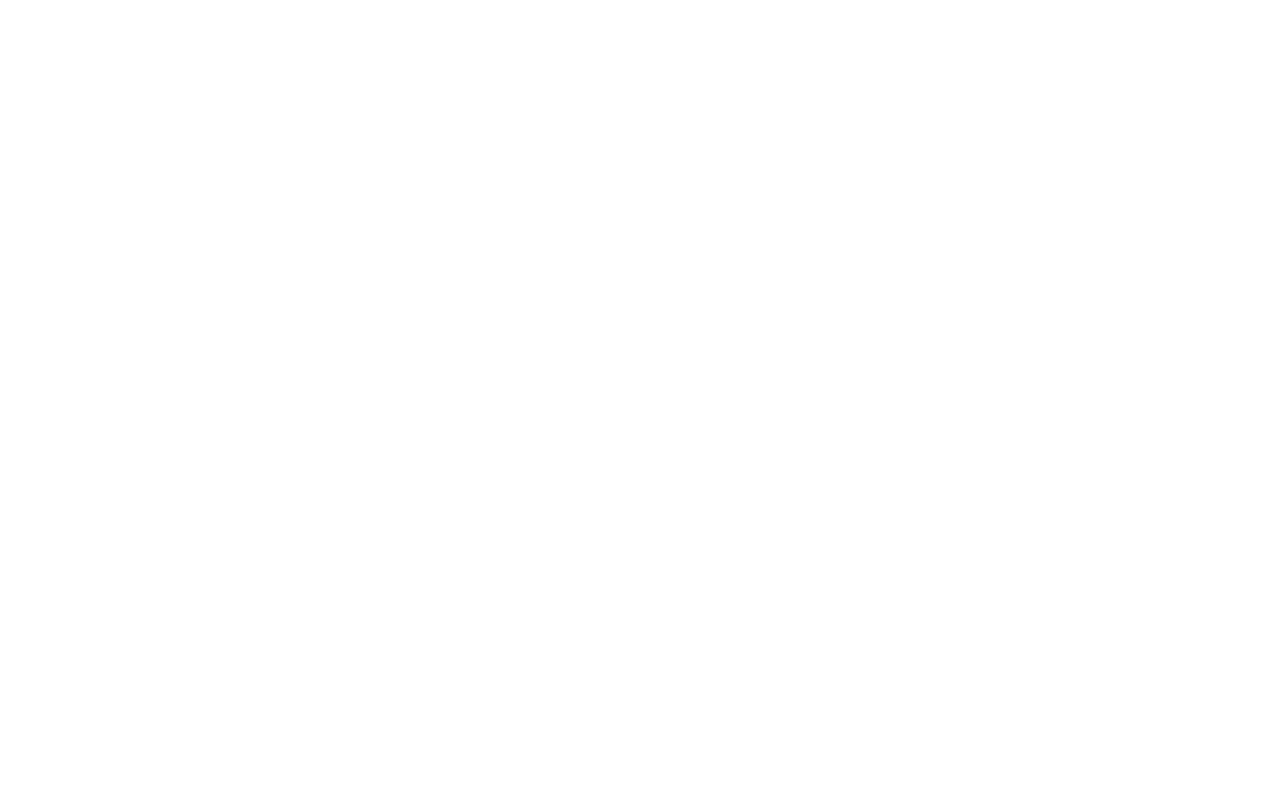
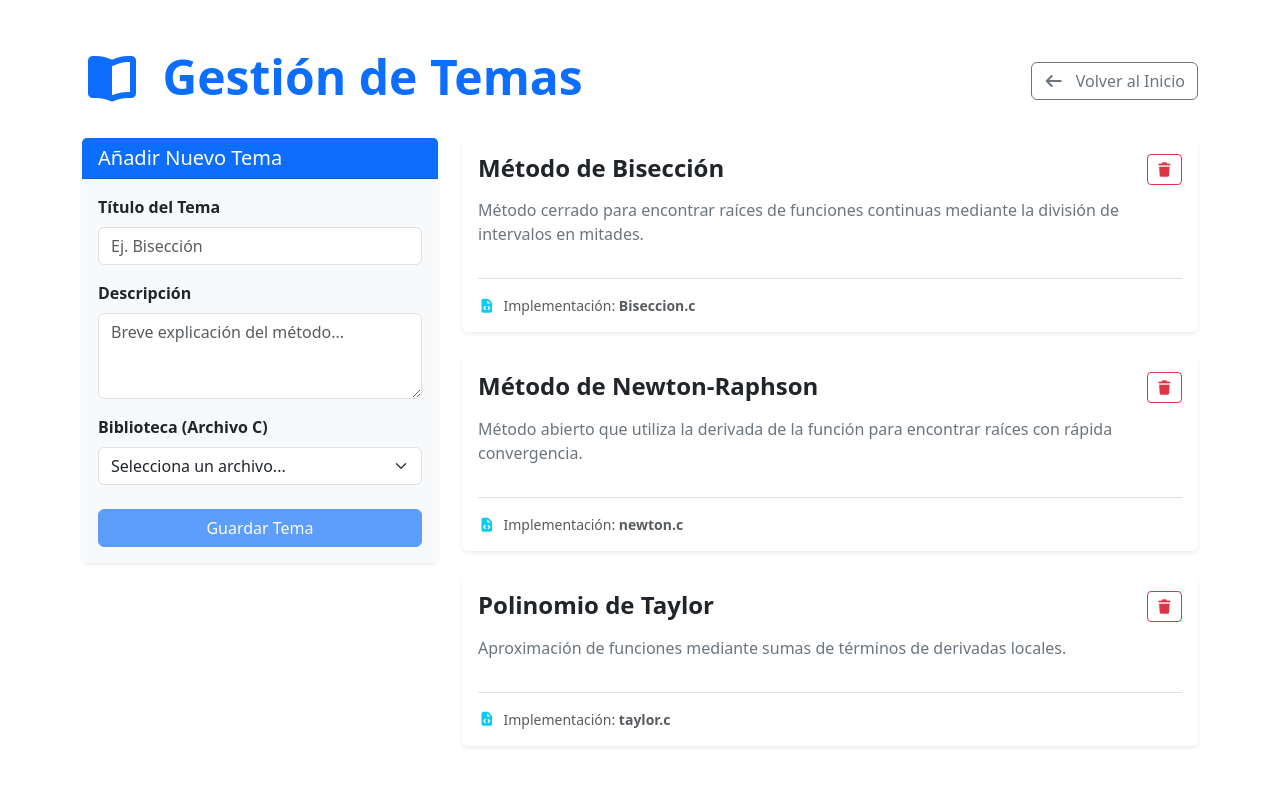
Before and after one commit to M4nnueh/Proyecto-integrador, an Angular app: page /temas in a window 1280 px wide. Before the commit this address led to /. Shown: the top 786 px of the page. Built offline with nearby package versions, Linux system fonts and the light colour scheme.

Commit message:
feat(temas): agregar servicio, modelo y componente de temas con biblioteca desplegable

```diff
--- a/src/app/app.routes.ts
+++ b/src/app/app.routes.ts
@@ -6,11 +6,15 @@
 import { DashboardProfesorComponent } from './dashboard-profesor/dashboard-profesor';
 import { DashboardAdminComponent } from './dashboard-admin/dashboard-admin';
 import { BlogComponent } from './blog.component/blog.component';
+import { EvaluarComponent } from './evaluar/evaluar.component';
+import { Temas } from './temas/temas';
 
 export const routes: Routes = [
   { path: '', component: HomeComponent },
   { path: 'home', component: HomeComponent },
   { path: 'nosotros', component: NosotrosComponent },
+  { path: 'evaluar', component: EvaluarComponent },
+  { path: 'temas', component: Temas },
   { path: 'login', component: LoginComponent },
   { path: 'dashboard/estudiante', component: DashboardEstudianteComponent },
   { path: 'dashboard/profesor', component: DashboardProfesorComponent },
--- a/src/app/dashboard-estudiante/dashboard-estudiante.html
+++ b/src/app/dashboard-estudiante/dashboard-estudiante.html
@@ -23,19 +23,72 @@
 
 <main class="bg-white py-5">
   <div class="container">
-    <div class="row justify-content-center">
-      <div class="col-md-8">
-        <div class="dashboard-card p-5 text-center">
-          <h1 class="display-4 fw-bold">Dashboard de Estudiante</h1>
-          <div class="my-5">
-            <i class="fas fa-chalkboard-user fa-4x text-muted mb-4"></i>
-            <h2 class="display-1 fw-bold text-secondary">Pendiente</h2>
-            <p class="lead">Esta sección está en desarrollo. Pronto encontrarás tu progreso, cursos y recursos exclusivos.</p>
+    <div class="row justify-content-center mb-4">
+      <div class="col-md-10 text-center">
+        <h1 class="display-5 fw-bold">Bienvenido, Estudiante 👋</h1>
+        <p class="lead text-muted">Aquí encontrarás todo lo que necesitas para continuar con tu aprendizaje.</p>
+      </div>
+    </div>
+
+    <div class="row g-4 justify-content-center">
+
+      <!-- Cursos -->
+      <div class="col-md-4">
+        <div class="card h-100 shadow-sm border-0 text-center p-4">
+          <div class="mb-3">
+            <i class="fas fa-book fa-3x text-warning"></i>
           </div>
-          <a routerLink="/home" class="btn btn-cafe btn-lg">Volver al inicio</a>
+          <h4 class="fw-bold">Cursos</h4>
+          <p class="text-muted">Accede a los cursos de Análisis Numérico disponibles para ti.</p>
+          <div class="mt-auto">
+            <div class="dropdown">
+              <button class="btn btn-warning w-100 dropdown-toggle" data-bs-toggle="dropdown">Ver Cursos</button>
+              <ul class="dropdown-menu w-100">
+                <li><a routerLink="/curso/taylor" class="dropdown-item">Polinomio de Taylor</a></li>
+                <li><a routerLink="/curso/ecuacion-1var" class="dropdown-item">Ecuaciones de 1 variable</a></li>
+                <li><a routerLink="/curso/aproximacion" class="dropdown-item">Aproximación de un polinomio</a></li>
+              </ul>
+            </div>
+          </div>
         </div>
       </div>
+
+      <!-- Temas -->
+      <div class="col-md-4">
+        <div class="card h-100 shadow-sm border-0 text-center p-4">
+          <div class="mb-3">
+            <i class="fas fa-layer-group fa-3x text-primary"></i>
+          </div>
+          <h4 class="fw-bold">Temas</h4>
+          <p class="text-muted">Consulta los temas y las bibliotecas de implementación disponibles.</p>
+          <div class="mt-auto">
+            <a routerLink="/temas" class="btn btn-primary w-100">Ver Temas</a>
+          </div>
+        </div>
+      </div>
+
+      <!-- Evaluaciones -->
+      <div class="col-md-4">
+        <div class="card h-100 shadow-sm border-0 text-center p-4">
+          <div class="mb-3">
+            <i class="fas fa-clipboard-check fa-3x text-success"></i>
+          </div>
+          <h4 class="fw-bold">Evaluaciones</h4>
+          <p class="text-muted">Revisa y completa tus evaluaciones académicas asignadas.</p>
+          <div class="mt-auto">
+            <a routerLink="/evaluar" class="btn btn-success w-100">Ver Evaluaciones</a>
+          </div>
+        </div>
+      </div>
+
     </div>
+
+    <div class="row justify-content-center mt-4">
+      <div class="col-md-4 text-center">
+        <a routerLink="/home" class="btn btn-outline-secondary">← Volver al inicio</a>
+      </div>
+    </div>
+
   </div>
 </main>
 
--- a/src/app/evaluar/evaluar.component.html
+++ b/src/app/evaluar/evaluar.component.html
@@ -6,6 +6,7 @@
       <span class="ev-header__title">Evaluar</span>
     </div>
     <p class="ev-header__sub">Sistema de evaluación académica</p>
+    <a routerLink="/" class="btn btn--ghost btn--back" style="margin-top: 0.5rem; display: inline-block;">← Volver al Inicio</a>
   </header>
 
   @if (vista() === 'lista') {
--- a/src/app/evaluar/evaluar.component.ts
+++ b/src/app/evaluar/evaluar.component.ts
@@ -1,6 +1,7 @@
 import { Component, signal, inject } from '@angular/core';
 import { FormsModule } from '@angular/forms';
 import { CommonModule } from '@angular/common';
+import { RouterLink } from '@angular/router';
 import { EvaluarService } from './evaluar.service';
 import { Evaluacion } from './evaluar.model';
 
@@ -9,7 +10,7 @@
 @Component({
   selector: 'app-evaluar',
   standalone: true,
-  imports: [FormsModule, CommonModule],
+  imports: [FormsModule, CommonModule, RouterLink],
   templateUrl: './evaluar.component.html',
   styleUrl: './evaluar.component.css',
 })
--- /dev/null
+++ b/src/app/temas/tema.model.ts
@@ -0,0 +1,6 @@
+export interface Tema {
+  id: string;
+  titulo: string;
+  descripcion: string;
+  biblioteca: string; // Puede ser la ruta o nombre del archivo C (ej. Biseccion.c)
+}
--- /dev/null
+++ b/src/app/temas/temas.css
@@ -0,0 +1,7 @@
+.tema-card {
+  transition: transform 0.2s ease, box-shadow 0.2s ease;
+}
+.tema-card:hover {
+  transform: translateY(-5px);
+  box-shadow: 0 .5rem 1rem rgba(0,0,0,.15)!important;
+}
--- /dev/null
+++ b/src/app/temas/temas.html
@@ -0,0 +1,74 @@
+<div class="container py-5">
+  <div class="d-flex justify-content-between align-items-center mb-4">
+    <h1 class="display-5 fw-bold text-primary">
+      <i class="fas fa-book-open me-2"></i> Gestión de Temas
+    </h1>
+    <a routerLink="/" class="btn btn-outline-secondary">
+      <i class="fas fa-arrow-left me-2"></i> Volver al Inicio
+    </a>
+  </div>
+
+  <div class="row">
+    <!-- Formulario para agregar un tema -->
+    <div class="col-md-4 mb-4">
+      <div class="card shadow-sm border-0">
+        <div class="card-header bg-primary text-white">
+          <h5 class="mb-0">Añadir Nuevo Tema</h5>
+        </div>
+        <div class="card-body bg-light">
+          <div class="mb-3">
+            <label class="form-label fw-bold">Título del Tema</label>
+            <input type="text" class="form-control" [ngModel]="nuevoTitulo()" (ngModelChange)="nuevoTitulo.set($event)" placeholder="Ej. Bisección">
+          </div>
+          <div class="mb-3">
+            <label class="form-label fw-bold">Descripción</label>
+            <textarea class="form-control" rows="3" [ngModel]="nuevaDescripcion()" (ngModelChange)="nuevaDescripcion.set($event)" placeholder="Breve explicación del método..."></textarea>
+          </div>
+          <div class="mb-4">
+            <label class="form-label fw-bold">Biblioteca (Archivo C)</label>
+            <select class="form-select" [ngModel]="nuevaBiblioteca()" (ngModelChange)="nuevaBiblioteca.set($event)">
+              <option value="" disabled selected>Selecciona un archivo...</option>
+              <option value="Biseccion.c">Biseccion.c</option>
+              <option value="binarios.c">binarios.c</option>
+              <option value="newton.c">newton.c</option>
+              <option value="redondeo.c">redondeo.c</option>
+              <option value="taylor.c">taylor.c</option>
+            </select>
+          </div>
+          <button class="btn btn-primary w-100" (click)="crearTema()" [disabled]="!nuevoTitulo().trim() || !nuevaDescripcion().trim()">
+            Guardar Tema
+          </button>
+        </div>
+      </div>
+    </div>
+
+    <!-- Lista de temas -->
+    <div class="col-md-8">
+      <div class="row g-4">
+        <div class="col-12" *ngFor="let tema of temas()">
+          <div class="card shadow-sm border-0 h-100 tema-card">
+            <div class="card-body d-flex flex-column">
+              <div class="d-flex justify-content-between align-items-start">
+                <h4 class="card-title fw-bold text-dark">{{ tema.titulo }}</h4>
+                <button class="btn btn-sm btn-outline-danger" (click)="eliminarTema(tema.id)" title="Eliminar">
+                  <i class="fas fa-trash"></i>
+                </button>
+              </div>
+              <p class="card-text text-secondary mt-2 flex-grow-1">{{ tema.descripcion }}</p>
+              <div class="mt-3 pt-3 border-top d-flex align-items-center text-muted small">
+                <i class="fas fa-file-code me-2 text-info"></i>
+                <span>Implementación: <strong>{{ tema.biblioteca }}</strong></span>
+              </div>
+            </div>
+          </div>
+        </div>
+
+        <div *ngIf="temas().length === 0" class="col-12">
+          <div class="alert alert-info" role="alert">
+            No hay temas registrados. Añade uno desde el formulario.
+          </div>
+        </div>
+      </div>
+    </div>
+  </div>
+</div>
--- /dev/null
+++ b/src/app/temas/temas.service.ts
@@ -0,0 +1,57 @@
+import { Injectable, signal } from '@angular/core';
+import { Tema } from './tema.model';
+
+@Injectable({
+  providedIn: 'root'
+})
+export class TemasService {
+  // Lista inicial de temas predefinidos (basados en los archivos C que existen)
+  private initialTemas: Tema[] = [
+    {
+      id: '1',
+      titulo: 'Método de Bisección',
+      descripcion: 'Método cerrado para encontrar raíces de funciones continuas mediante la división de intervalos en mitades.',
+      biblioteca: 'Biseccion.c'
+    },
+    {
+      id: '2',
+      titulo: 'Método de Newton-Raphson',
+      descripcion: 'Método abierto que utiliza la derivada de la función para encontrar raíces con rápida convergencia.',
+      biblioteca: 'newton.c'
+    },
+    {
+      id: '3',
+      titulo: 'Polinomio de Taylor',
+      descripcion: 'Aproximación de funciones mediante sumas de términos de derivadas locales.',
+      biblioteca: 'taylor.c'
+    }
+  ];
+
+  // Signal que mantiene el estado reactivo de la lista de temas
+  readonly temas = signal<Tema[]>(this.initialTemas);
+
+  constructor() {}
+
+  // Obtener un tema por su ID
+  obtenerTema(id: string): Tema | undefined {
+    return this.temas().find(t => t.id === id);
+  }
+
+  // Crear un nuevo tema
+  crearTema(titulo: string, descripcion: string, biblioteca: string): void {
+    const nuevoTema: Tema = {
+      id: Date.now().toString(),
+      titulo,
+      descripcion,
+      biblioteca
+    };
+
+    // Actualizar la lista reactivamente
+    this.temas.update(temasActuales => [...temasActuales, nuevoTema]);
+  }
+
+  // Eliminar un tema
+  eliminarTema(id: string): void {
+    this.temas.update(temasActuales => temasActuales.filter(t => t.id !== id));
+  }
+}
--- /dev/null
+++ b/src/app/temas/temas.ts
@@ -0,0 +1,43 @@
+import { Component, inject, signal } from '@angular/core';
+import { CommonModule } from '@angular/common';
+import { FormsModule } from '@angular/forms';
+import { RouterLink } from '@angular/router';
+import { TemasService } from './temas.service';
+import { Tema } from './tema.model';
+
+@Component({
+  selector: 'app-temas',
+  standalone: true,
+  imports: [CommonModule, FormsModule, RouterLink],
+  templateUrl: './temas.html',
+  styleUrl: './temas.css'
+})
+export class Temas {
+  private temasService = inject(TemasService);
+
+  // Reactividad con Signals
+  temas = this.temasService.temas;
+
+  // Estado del formulario
+  nuevoTitulo = signal('');
+  nuevaDescripcion = signal('');
+  nuevaBiblioteca = signal('');
+
+  crearTema() {
+    if (this.nuevoTitulo().trim() && this.nuevaDescripcion().trim()) {
+      this.temasService.crearTema(
+        this.nuevoTitulo(),
+        this.nuevaDescripcion(),
+        this.nuevaBiblioteca() || 'No especificada'
+      );
+      // Reiniciar formulario
+      this.nuevoTitulo.set('');
+      this.nuevaDescripcion.set('');
+      this.nuevaBiblioteca.set('');
+    }
+  }
+
+  eliminarTema(id: string) {
+    this.temasService.eliminarTema(id);
+  }
+}
```
Also changed, not shown: src/app/home/home.component.html (+1 -9 lines), 1 other file (tests, documents, lock files or other folders).
